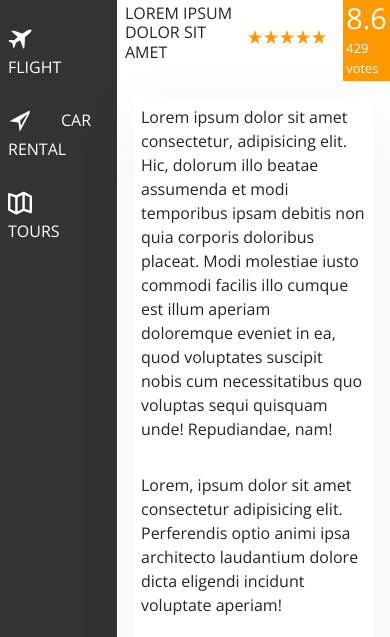
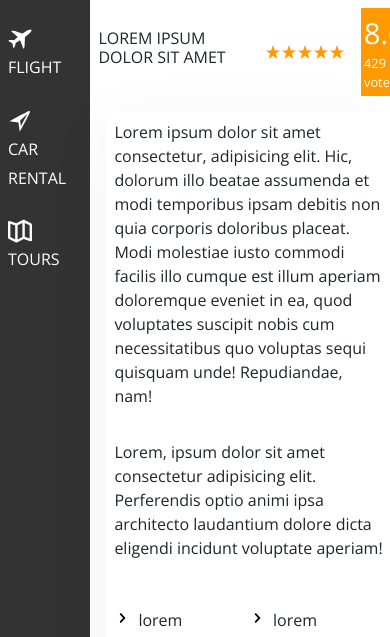
Before and after one commit to Salman-Farshe/Trillo, a website: page index.html in a window 390 px wide. Shown: the part 162-799 px from the top of the page. Drawn offline with nearby package versions, Linux system fonts and the light colour scheme.

Commit message:
making responsive review__section for tablet__portait view

```diff
--- a/sass/components/review.scss
+++ b/sass/components/review.scss
@@ -6,9 +6,17 @@
     display: flex;
     flex-direction: column;
     justify-content: space-between;
+
+    @include responsive(tablet__portait){
+        flex-direction: row;
+    }
     .review{
         font-size: 0.9rem;
         font-weight: 400;
+
+        @include responsive(tablet__portait){
+            padding: 0.5rem;
+        }
 
         &__text{
             text-align: left;
@@ -24,6 +32,11 @@
             width: 3rem;
             height: 3rem;
             border-radius: 50%;
+
+            @include responsive(tablet__portait){
+                width: 2rem;
+                height: 2rem;
+            }
         }
 
         &__box{
@@ -60,5 +73,9 @@
         &:focus{
             animation: pulset 0.2s infinite;
         }
+
+        @include responsive(tablet__portait){
+            display: none;
+        }
     }
 }
--- a/sass/layouts/flex.scss
+++ b/sass/layouts/flex.scss
@@ -49,4 +49,9 @@
 .user-review{
     background-color: darkred;
     flex: 1;
+
+    @include responsive(tablet__portait){
+        background-color: var(--light-color);
+        flex: 0 1 100%;
+    }
 }
```
Also changed, not shown: css/style.css.
